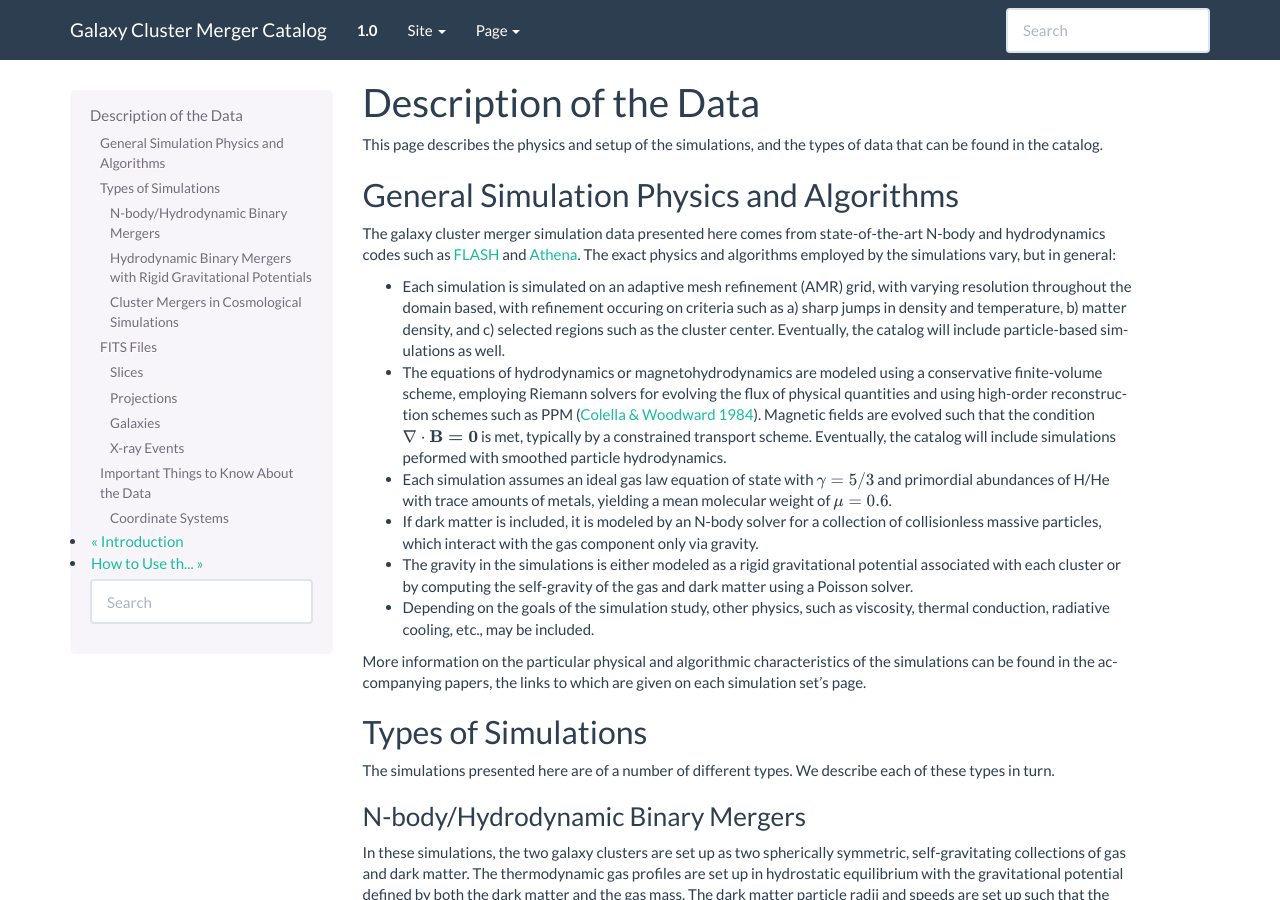
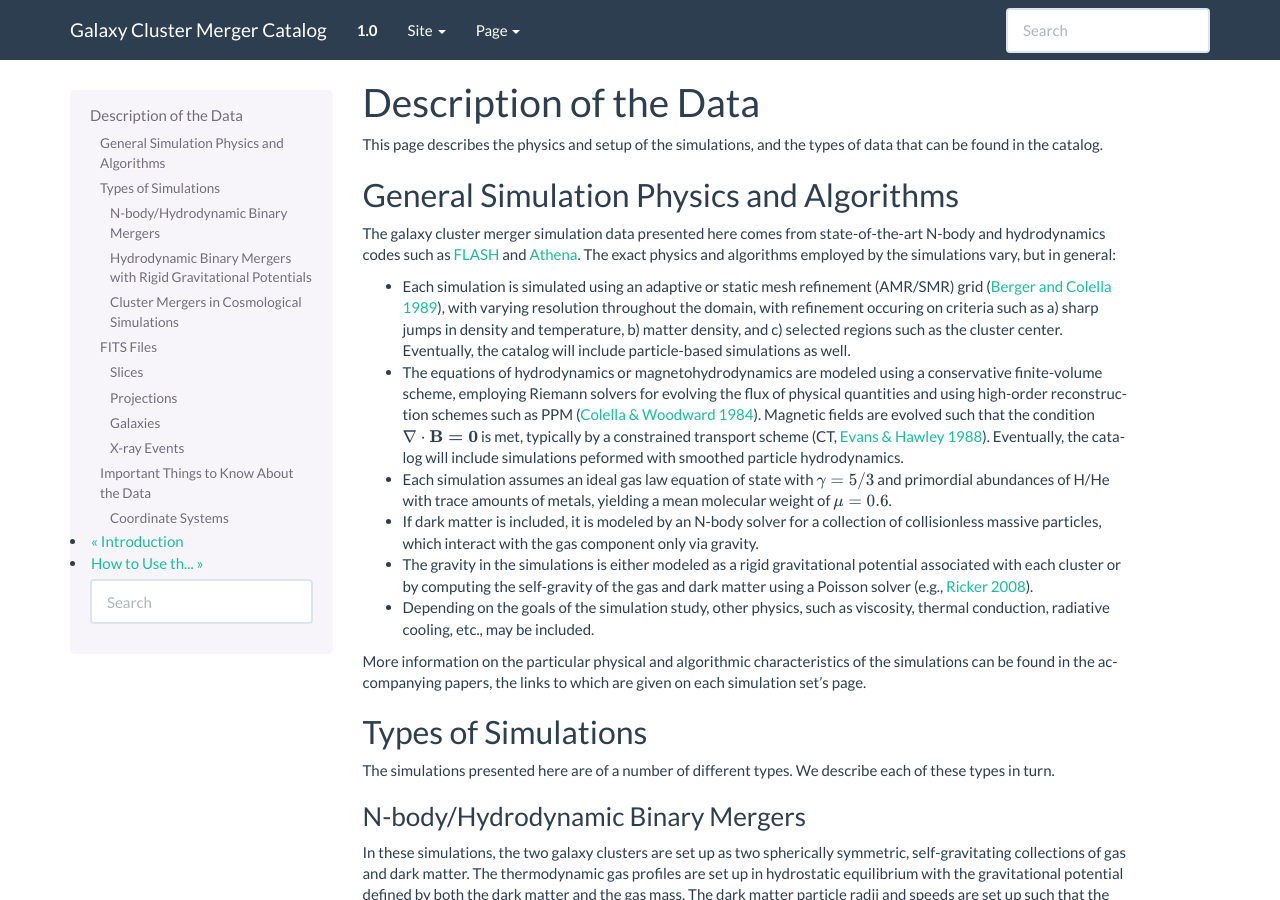
Before and after one commit to jzuhone/cluster_merger_catalog, a Sphinx documentation site: the page built from source/description.rst, in a window 1280 px wide and 900 px high. Built offline with Sphinx 7.4.7, drawn with Linux system fonts in a browser that asks for light colours; pages that are not in the unit, such as notebooks, are missing from menus.

Commit message:
References

```diff
--- a/source/description.rst
+++ b/source/description.rst
@@ -13,21 +13,24 @@ The galaxy cluster merger simulation data presented here comes from state-of-the
 codes such as `FLASH <http://flash.uchicago.edu>`_ and `Athena <https://trac.princeton.edu/Athena/>`_. The
 exact physics and algorithms employed by the simulations vary, but in general:
 
-* Each simulation is simulated on an adaptive mesh refinement (AMR) grid, with varying resolution throughout
-  the domain based, with refinement occuring on criteria such as a) sharp jumps in density and temperature, b) matter
-  density, and c) selected regions such as the cluster center. Eventually, the catalog will include particle-based
-  simulations as well.
+* Each simulation is simulated using an adaptive or static mesh refinement (AMR/SMR) grid
+  (`Berger and Colella 1989 <http://adsabs.harvard.edu/abs/1989JCoPh..82...64B>`_), with varying resolution
+  throughout the domain, with refinement occuring on criteria such as a) sharp jumps in density and temperature,
+  b) matter density, and c) selected regions such as the cluster center. Eventually, the catalog will include
+  particle-based simulations as well.
 * The equations of hydrodynamics or magnetohydrodynamics are modeled using a conservative finite-volume scheme,
   employing Riemann solvers for evolving the flux of physical quantities and using high-order reconstruction
   schemes such as PPM (`Colella & Woodward 1984 <http://adsabs.harvard.edu/abs/1984JCoPh..54..174C>`_). Magnetic
   fields are evolved such that the condition :math:`\nabla \cdot \bf{B} = 0` is met, typically by a constrained
-  transport scheme. Eventually, the catalog will include simulations peformed with smoothed particle hydrodynamics.
+  transport scheme (CT, `Evans & Hawley 1988 <http://adsabs.harvard.edu/abs/1988ApJ...332..659E>`_). Eventually,
+  the catalog will include simulations peformed with smoothed particle hydrodynamics.
 * Each simulation assumes an ideal gas law equation of state with :math:`\gamma = 5/3` and primordial
   abundances of H/He with trace amounts of metals, yielding a mean molecular weight of :math:`\mu = 0.6`.
 * If dark matter is included, it is modeled by an N-body solver for a collection of collisionless
   massive particles, which interact with the gas component only via gravity.
 * The gravity in the simulations is either modeled as a rigid gravitational potential associated with each cluster
-  or by computing the self-gravity of the gas and dark matter using a Poisson solver.
+  or by computing the self-gravity of the gas and dark matter using a Poisson solver (e.g.,
+  `Ricker 2008 <http://adsabs.harvard.edu/abs/2008ApJS..176..293R>`_).
 * Depending on the goals of the simulation study, other physics, such as viscosity, thermal conduction, radiative
   cooling, etc., may be included.
 
```
Also changed, not shown: source/faqs.rst (+6 -3 lines), source/introduction.rst (+20 -9 lines).
